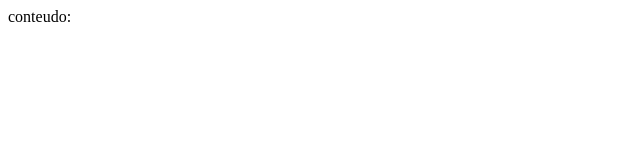
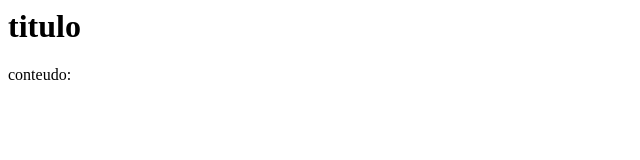
Before and after one commit to gabrieltakahashi/teste, a plain HTML site: page index.html in a window 1280 px wide. Shown: the whole page, without its empty margins (0-640 px from the left). Drawn offline with Linux system fonts and the light colour scheme.

Commit message:
Inclusao do titulo

```diff
--- a/index.html
+++ b/index.html
@@ -3,6 +3,7 @@
 		 <title>Pagina inicial</title>
 	</head>
 	<body>
+		<h1>titulo</h1>
 		<p>conteudo:</p>
 	</body>
 </html>
```
